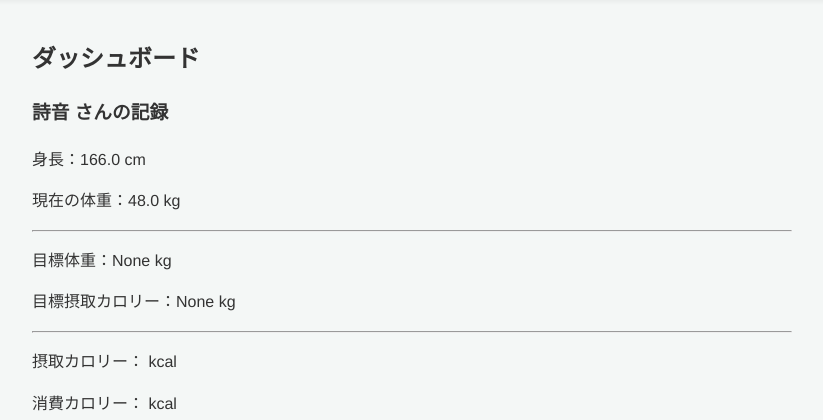
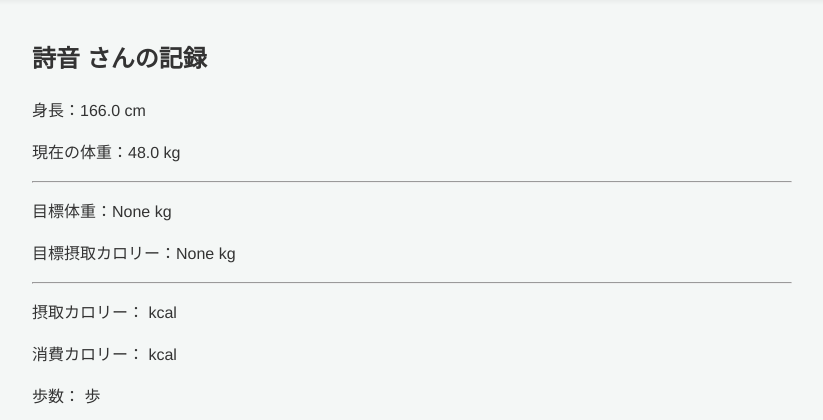
Before and after one commit to OOP2-2025-final-G15/Mellow-Mate, a Flask app: page /dashboard in a window 1280 px wide. Shown: the part 61-481 px from the top of the page, without its empty margins (228-1051 px from the left). Run offline with Flask 3, Linux system fonts and the light colour scheme; a user stored in the database is signed in.

Commit message:
ホーム画面の変更

```diff
--- a/templates/main/dashboard.html
+++ b/templates/main/dashboard.html
@@ -1,13 +1,12 @@
 {% extends "layout.html" %}
 {% block content %}
 
-<h2>ダッシュボード</h2>
-
-<h3>{{ user.userName }} さんの記録</h3>
+<h2>{{ user.userName }} さんの記録</h2>
 
 <div>
   <p>身長：{{ user.height }} cm</p>
   <p>現在の体重：{{ user.weight }} kg</p>
+  <!-- <p>BMI：{{ user.bmi }} kg{{()}}</p> -->
 </div>
 
 <hr>
--- a/templates/main/goals.html
+++ b/templates/main/goals.html
@@ -14,6 +14,6 @@
   <button type="submit">保存</button>
 </form>
 
-<a href="{{ url_for('dashboard') }}">ダッシュボードに戻る</a>
+<a href="{{ url_for('dashboard') }}">ホームに戻る</a>
 
 {% endblock %}
```
